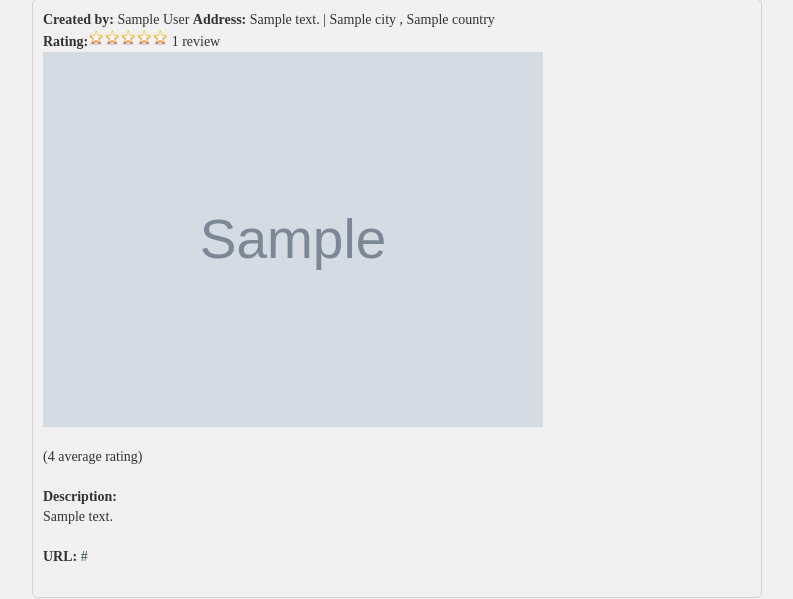
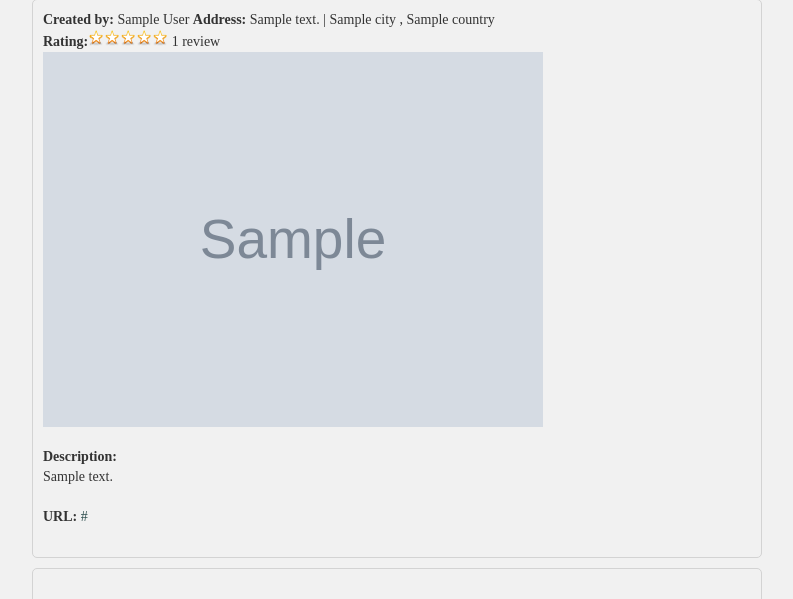
Before and after one commit to dichha/NorseTrip, a Django app: template norsetrip/tripadvise/templates/tripadvise/food_detailnotuser.html in a window 1280 px wide. Shown: the part 114-713 px from the top of the page, without its empty margins (53-846 px from the left). Run offline with Django 3.2, Linux system fonts and the light colour scheme; the template is opened without the code that fills it: most values are stand-ins (such as "Sample title", 1, 10 or a date in 2020); grey boxes marked "Sample" are stand-in pictures; parts of the project's set-up code (start-up, migrations or seed data) failed here and were passed over; some libraries are stand-ins or nearby versions.

Commit message:
Update food_detailnotuser.html

```diff
--- a/norsetrip/tripadvise/templates/tripadvise/food_detailnotuser.html
+++ b/norsetrip/tripadvise/templates/tripadvise/food_detailnotuser.html
@@ -40,9 +40,6 @@
 <img src="{{food_info.image.url }}" class="img-responsive" width="500" height="400" border="0"><br>
 {% endif %}
 
-{% if food_info.review_set.count != 0 %}
-({{ food_info.mean_rating | floatformat }} average rating)<br><br>
-{% endif %}
 
 
 
```
